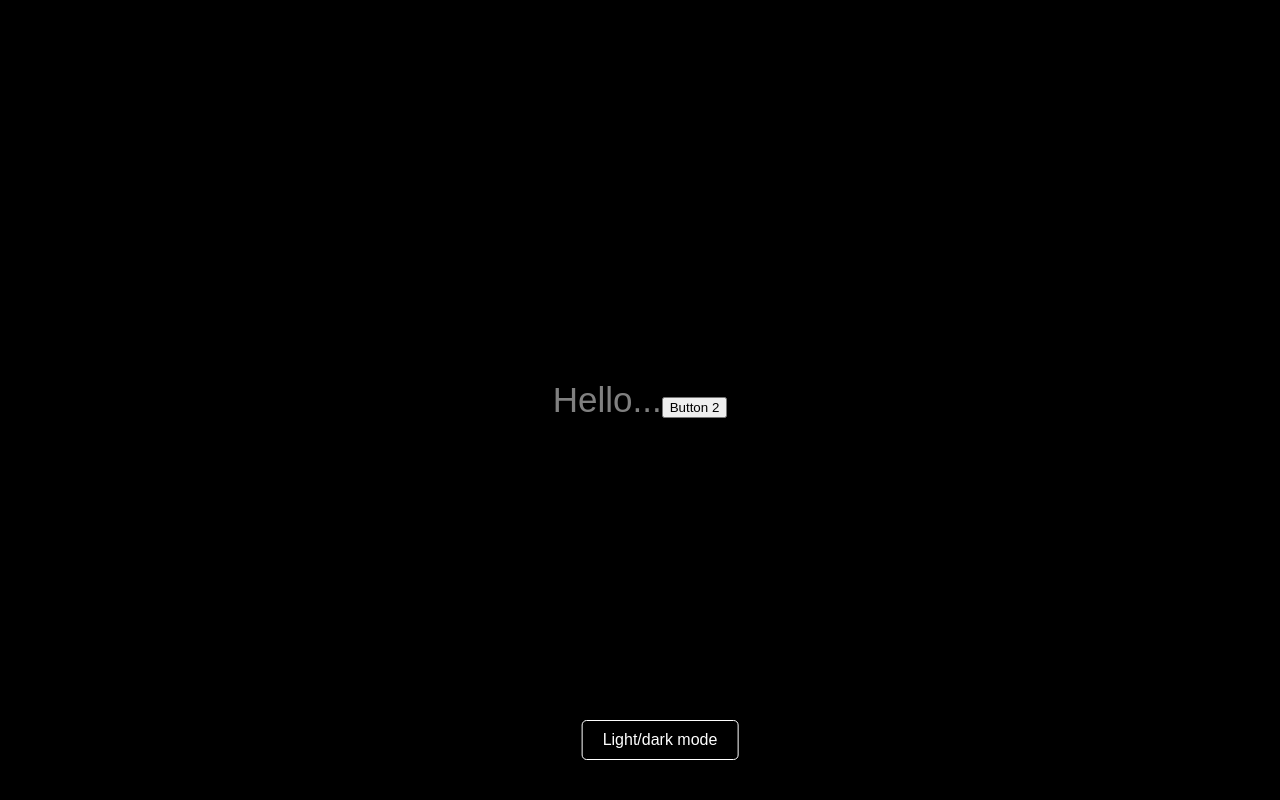
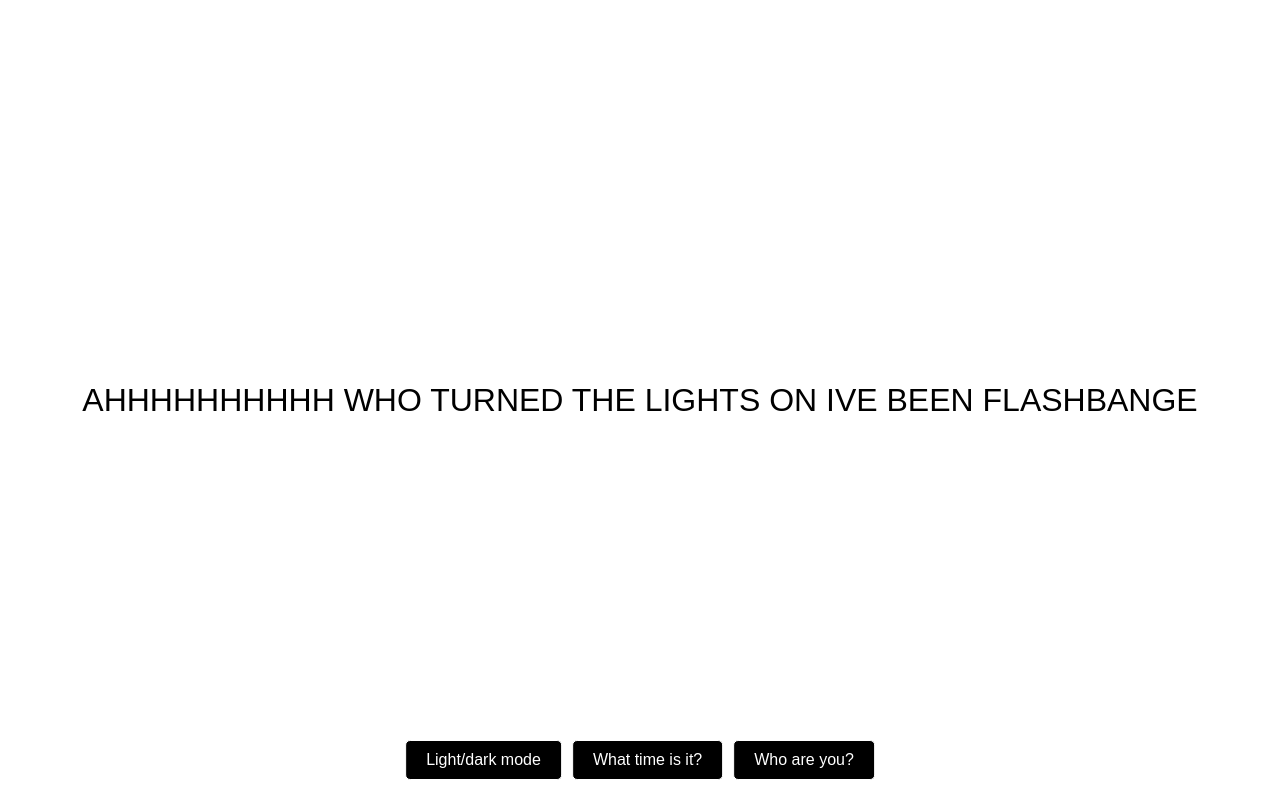
Before and after one commit to Manbebe/what-a-mystery-this-is, a plain HTML site: page index.html in a window 1280 px wide. Both pictures are taken after a click on the button "Light/dark mode". Drawn offline with Linux system fonts and the light colour scheme.

Commit message:
big progress

```diff
--- a/index.html
+++ b/index.html
@@ -1,19 +1,26 @@
 <!DOCTYPE html>
 <html lang="en">
 <head>
-    <meta charset="UTF-8">
-    <meta name="viewport" content="width=device-width, initial-scale=1.0">
-    <title>Text Animation</title>
-    <link rel="stylesheet" href="style.css">
+  <meta charset="UTF-8">
+  <meta name="viewport" content="width=device-width, initial-scale=1.0">
+  <title>Text Animation</title>
+  <link rel="stylesheet" href="style.css">
 </head>
-<body onclick="nextSentence()">
-  <audio id="bg-ambi" src="mixkit-wind-blowing-ambience-2658.wav" autoplay loop></audio>
+<body>
+  <audio id="bg-ambi" src="mixkit-wind-blowing-ambience-2658.wav" loop></audio>
+
   <div id="text"></div>
+
+
   <div id="buttons">
     <button id="ld_mode" class="ld-button">Light/dark mode</button>
-    <button>Button 2</button>
+    <button id="button1">What time is it?</button>
+    <button id="button2">Who are you?</button>
+</div>
+
   </div>
-  <audio id="typeSound" src="voice_gaster_7.mp3" preload="auto"></audio>
+
+  <audio id="typeSound" src="text_regular.mp3" preload="auto"></audio>
   <script src="script.js"></script>
 </body>
 </html>
--- a/script.js
+++ b/script.js
@@ -1,81 +1,113 @@
-const sentences = [
+const introSentences = [
   "Click text to proceed to next sentence",
   "Hello...",
   "Welcome to my final project",
-      "I think it pretty obvious that i used a bit of chat gpt for this but thats beside the point",
-      "This websites focus is an interactable little thing where there are many interactables...",
-      "That make me say different things and maybe do different things if my creator wants to idk",
-      "So please enjoy this little thing cuz even though it might be simple, its cool so yea :)",
+  "I think it’s pretty obvious I used a bit of AI, but that’s beside the point.",
+  "This website focuses on being an interactable little thing...",
+  "So please enjoy this :)",
   "The buttons will now appear in 3",
   "2",
   "1",
-      "0"
+  "0",
+  "Welcome to the experience. Click a button below."
 ];
 
 
+const experienceSentences = {
+  "button1": "",
+  "button2": "Who am I? Well im happy you asked because i..i..im not sure, all i know is that im stuck in this void answering questions my creator wants me to, but i have a name, however its REDACTED, sorry.",
+  "ld_mode": ""
+};
+const siteStartTime = Date.now();
 let currentSentence = 0;
 let index = 0;
 let interval;
-    let currentColor = 'black';
-    const buttonsDiv = document.getElementById('buttons');
+let isTyping = false;
+let isIntro = true;
+
 const textDiv = document.getElementById("text");
+const buttonsDiv = document.getElementById("buttons");
 const typeSound = document.getElementById("typeSound");
-    const lightDark = document.getElementById("ld_mode");
+const ambiance = document.getElementById("bg-ambi");
 
-    function changeBackgroundToBlack(){
-      if (currentColor === 'white') {
-        document.body.style.backgroundColor = 'black';
-        currentColor = 'black';
-      } else{
-        document.body.style.backgroundColor = 'white';
-        currentColor = 'white';
+// Typing function
+function typeSentence(sentence) {
+  isTyping = true;
+  textDiv.textContent = "";
+  index = 0;
+
+  clearInterval(interval);
+  interval = setInterval(() => {
+    if (index < sentence.length) {
+      textDiv.textContent += sentence[index];
+      typeSound.currentTime = 0;
+      typeSound.play();
+      index++;
+    } else {
+      clearInterval(interval);
+      isTyping = false;
+    }
+  }, 50);
+}
+
+// Intro advance logic
+function nextSentence() {
+  if (isTyping || !isIntro) return;
+
+  currentSentence++;
+  if (currentSentence < introSentences.length) {
+    typeSentence(introSentences[currentSentence]);
+  } else {
+    isIntro = false;
+    buttonsDiv.style.display = "flex";
+    textDiv.textContent = "Choose an option below to continue.";
   }
 }
 
-    function typeSentence() {
-      if (index < sentences[currentSentence].length) {
-        textDiv.textContent += sentences[currentSentence][index];
+// Button trigger for experience mode
+function handleButtonClick(id) {
+  if (id === "ld_mode") return; // handled separately
 
-        // Restart and play the typing sound
-        typeSound.currentTime = 0;
-        typeSound.play();
-
-        index++;
-      } else {
-        clearInterval(interval);
-      }
-    }
-    function nextSentence() {
-      clearInterval(interval);
-      textDiv.textContent = "";
-      index = 0;
-      currentSentence = (currentSentence + 1) % sentences.length;
-      interval = setInterval(typeSentence, 50);
-       if (currentSentence === 11) {
-          buttonsDiv.style.display = "block"; // Show buttons after 11 sentences
-        }
+  if (id === "button1") {
+    const timeSpent = Math.floor((Date.now() - siteStartTime) / 1000); // in seconds
+    const minutes = Math.floor(timeSpent / 60);
+    const seconds = timeSpent % 60;
+    const time = `You've been here for ${minutes} minutes and ${seconds} seconds, what cant read a clock? Wait... i forgot to add one`;
+    typeSentence(time);
+    return;
   }
 
+  const sentence = experienceSentences[id] || "Unknown action.";
+  typeSentence(sentence);
+}
 
+document.getElementById("ld_mode").addEventListener("click", () => {
+  const body = document.body;
+  const isLightNow = body.classList.toggle("light-mode");
 
-    // Start the first sentence
-    interval = setInterval(typeSentence, 50);
+  if (isLightNow) {
+    typeSentence("AHHHHHHHHHH WHO TURNED THE LIGHTS ON IVE BEEN FLASHBANGED");
+  } else {
+    typeSentence("ah thank god you finally turned the lights back off");
+  }
+});
+window.addEventListener("DOMContentLoaded", () => {
+  // Start typing the first intro sentence
+  typeSentence(introSentences[0]);
 
-window.addEventListener('DOMContentLoaded', () => {
-    const ambiance = document.getElementById('bg-ambi');
+  // Background audio on first click
+  document.body.addEventListener('click', () => {
+    ambiance.play().catch(() => {});
+  }, { once: true });
 
-    // Wait for user interaction to play music
-    document.body.addEventListener('click', () => {
-      ambiance.play();
-    }, { once: true }); // Only triggers on the first click
+  // Clicking anywhere to proceed intro
+  document.body.addEventListener('click', nextSentence);
+
+  // Hook up other buttons
+  document.querySelectorAll("#buttons button").forEach(button => {
+    button.addEventListener("click", (e) => {
+      e.stopPropagation(); // Don't trigger page click
+      handleButtonClick(button.id);
     });
-
-///      "This section of this project will be a message for those who have helped me thoughout the year",
-///   "Whether it be my classmates or Mr Coop",
-//    "Each and everyone have helped me turn what seemed to be an impossible and complicated task...",
-//   "That was turned into a activity that i seemed to enjoy",
-//    "I want to thank everyone for helping me",
-//     "And coop, you were honestly the goat, im sad that ur leaving tuckahoe im sure we all are",
-//    "But enough of my talk lets get into the activity at hand",
-//      "its not really a WEBSITE or GAME its more like a quick EXPERIENCE, something where i can do whatever",
-//      "-------------------------------------------------------------------------------------------------------",
+  });
+});
--- a/style.css
+++ b/style.css
@@ -1,37 +1,36 @@
 body {
   display: flex;
+  flex-direction: column;
+  justify-content: center;
+  align-items: center;
+  height: 100vh;
+  margin: 0;
   font-family: sans-serif;
-      font-size: 35px;
+  font-size: 32px;
   background-color: black;
   color: grey;
-      height: 100vh;
-      margin: 0;
-     justify-content: center; /* Center horizontally */
-     align-items: center;     /* Center vertically */
   cursor: pointer;
   transition: background-color 0.5s ease;
 }
 
 body.light-mode {
   background-color: white;
+  color: black;
 }
 
 body.dark-mode {
   background-color: black;
-
+  color: grey;
 }
 
- #buttons {
-     display:nne; /* Initially hide the buttons */
+
+
+button:hover {
+  background-color: grey;
+  color: black;
 }
 
-#ld_mode{
-  position: fixed;
-  bottom: 20px;
-  left: 50%;
-  transform: translateX(-50%);
-  display: flex;
-  margin: 20px;
+#buttons button {
   padding: 10px 20px;
   font-size: 16px;
   cursor: pointer;
@@ -41,3 +40,13 @@ body.dark-mode {
   color: white;
   transition: background-color 0.3s;
 }
+
+#buttons {
+  position: fixed;
+  bottom: 20px;
+  left: 50%;
+  transform: translateX(-50%);
+  display: flex;
+  gap: 10px; /* spacing between buttons */
+  z-index: 1000;
+}
```
Also changed, not shown: 1 other file. Lines whose indentation alone changed are shown as unchanged.
